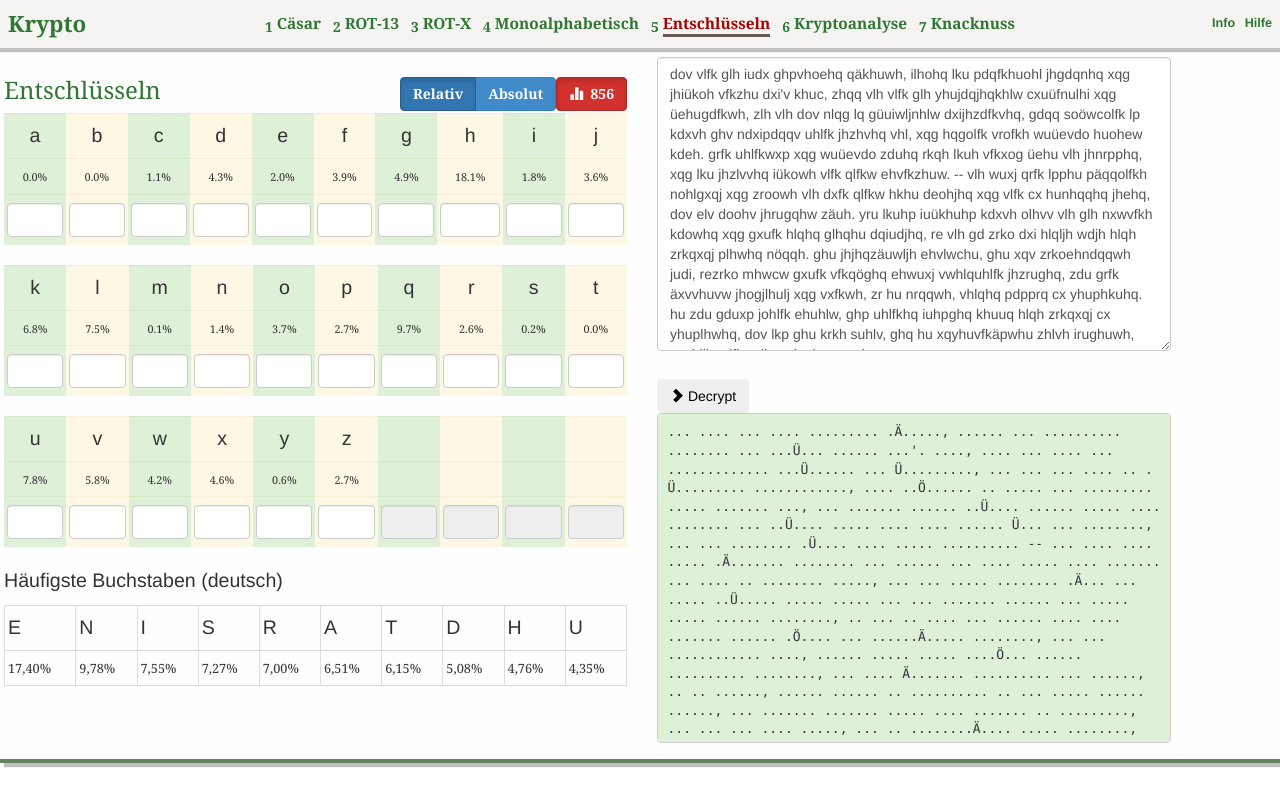
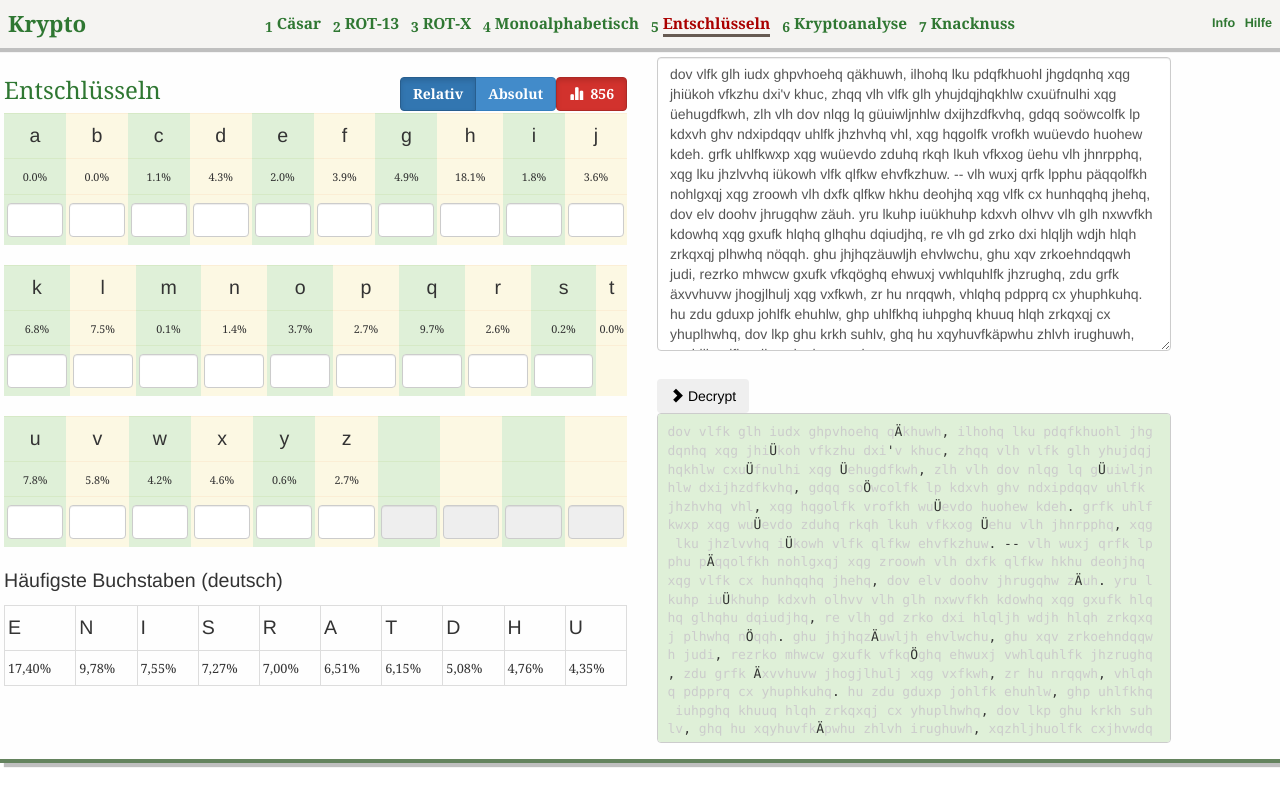
Before and after one commit to mgje/Crypto, a Jekyll site: the page built from exp5/index.html, in a window 1280 px wide. Shown: the top 806 px of the page. Built offline with Jekyll 4.4.1, drawn with Linux system fonts in a browser that asks for light colours; some web fonts are replaced.

Commit message:
represent not decoded characters light grey

```diff
--- a/css/experiment.css
+++ b/css/experiment.css
@@ -307,3 +307,14 @@
 background: #DFF0D8;
 
 }
+
+div.disabled, div.DISABLED {
+	color: #ccc;
+	float: left;
+
+}
+
+div.active, div.ACTIVE {
+	float: left;
+
+}
--- a/exp5/index.html
+++ b/exp5/index.html
@@ -69,7 +69,10 @@
       <div class="btn-group">
       <button id = "btn_crypt" type="submit" name="button1" class="btn" ><i class="glyphicon glyphicon-chevron-right"></i> Decrypt</button>
       </div>
-      <pre id="outputTxt" class="height-300 presucces pre-scrollable">der Output</pre>
+      <pre id="outputTxt" class="height-300 presucces pre-scrollable">der Output
+        <div class= "disabled">basggdsg</div>
+
+      </pre>
     </div>
   </div>
 </div>
--- a/js/decrypt.js
+++ b/js/decrypt.js
@@ -202,7 +202,7 @@
   };
 
   decrpt = function() {
-    var c, e, e2, e3, input, out, t, t3, v, _i, _len;
+    var c, e, e2, e3, input, out, t3, v, _i, _len;
     e = document.getElementById("inputTxt");
     input = e.value;
     out = "";
@@ -212,17 +212,18 @@
       if (c in this.keyTable) {
         v = this.keyTable[c];
         if (v === "" || v === " ") {
-          v = ".";
+          v = "<div class= 'disabled'>" + c + "</div>";
+        } else {
+          v = "<div class='active'>" + v + "</div>";
         }
         out += v;
         this.NumEncCharacters += 1;
       } else {
-        out += c;
+        out += "<div class='active'>" + c.toLocaleUpperCase() + "</div>";
       }
     }
-    out = out.toLocaleUpperCase();
     e2 = clearAllChilds("outputTxt");
-    t = document.createTextNode(out);
+    e2.innerHTML = out;
     e2.appendChild(t);
     e3 = clearAllChilds("tot_enc_char");
     t3 = document.createTextNode(this.NumEncCharacters);
```
Also changed, not shown: coffee/decrypt.coffee (+6 -4 lines).
